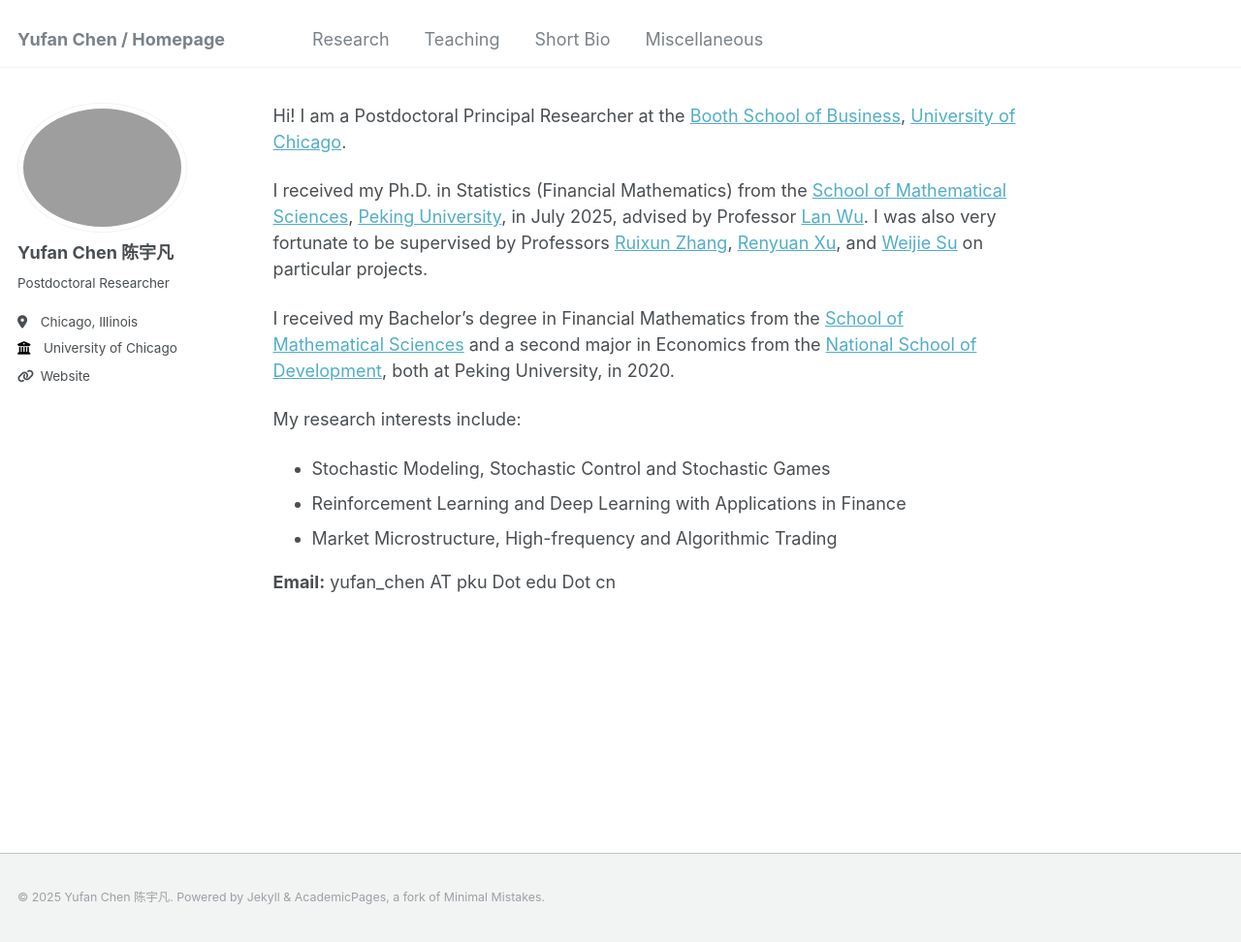
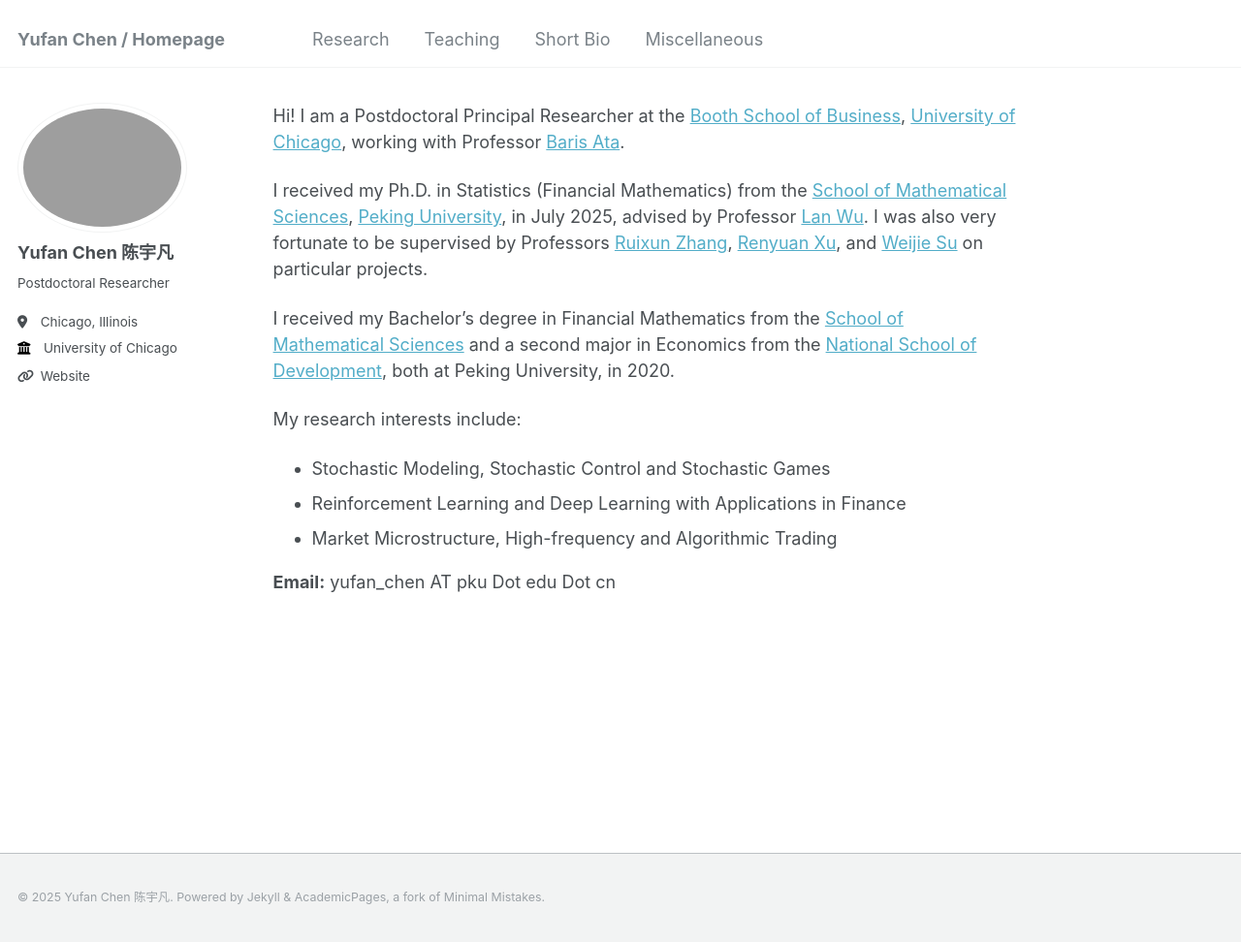
Before and after one commit to YuwanIvan/yuwanivan.github.io, a Jekyll site: the page built from _pages/about.md, in a window 1280 px wide and 972 px high. Shown: the whole window at 97% size. Built offline with Jekyll 4.4.1, drawn with Linux system fonts in a browser that asks for light colours.

Commit message:
update postdoc

```diff
--- a/_pages/about.md
+++ b/_pages/about.md
@@ -7,7 +7,7 @@ redirect_from:
   - /about.html
 ---
 
-Hi! I am a Postdoctoral Principal Researcher at the [Booth School of Business](https://www.chicagobooth.edu/), [University of Chicago](https://www.uchicago.edu/).
+Hi! I am a Postdoctoral Principal Researcher at the [Booth School of Business](https://www.chicagobooth.edu/), [University of Chicago](https://www.uchicago.edu/), working with Professor [Baris Ata](https://sites.google.com/view/baris-ata/).
 
 I received my Ph.D. in Statistics (Financial Mathematics) from the [School of Mathematical Sciences](https://math.pku.edu.cn), [Peking University](https://pku.edu.cn), in July 2025, advised by Professor [Lan Wu](http://english.math.pku.edu.cn/peoplefaculty/14.html). I was also very fortunate to be supervised by Professors [Ruixun Zhang](https://www.math.pku.edu.cn/teachers/ZhangRuixun%20/), [Renyuan Xu](https://renyuanxu.github.io/), and [Weijie Su](http://www-stat.wharton.upenn.edu/~suw/) on particular projects.
 
```
